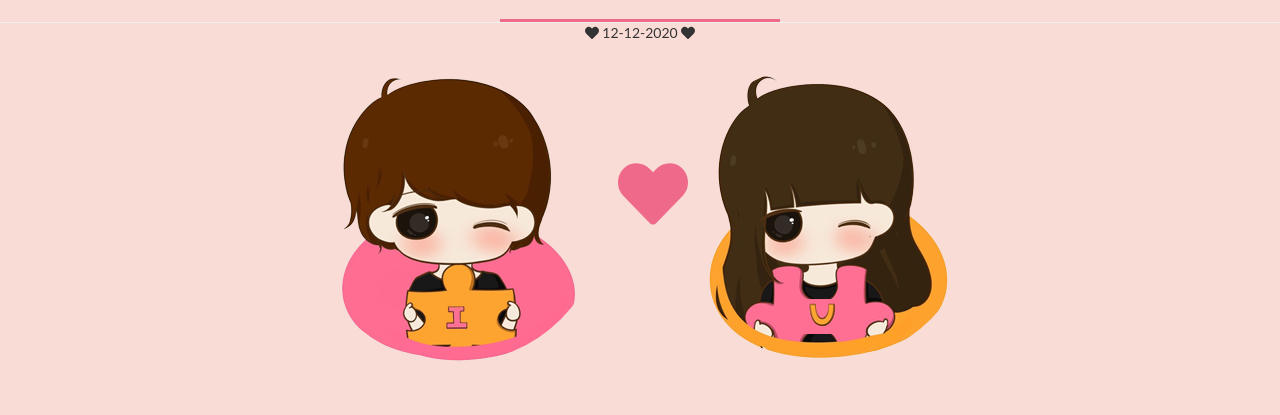
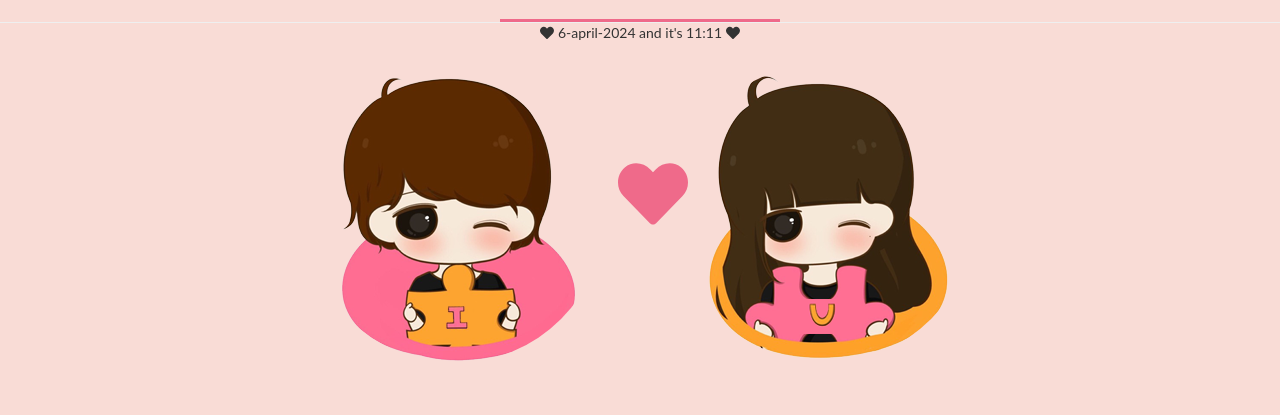
Before and after one commit to Gv0986/Journey, a plain HTML site: page index.html in a window 1280 px wide. Shown: the part 270-685 px from the top of the page. Drawn offline with nearby package versions, Linux system fonts and the light colour scheme; files whose address does not match are found by name; a web font is replaced by a local one.

Commit message:
Update index.html

```diff
--- a/index.html
+++ b/index.html
@@ -44,7 +44,7 @@
             </div>
             <span style="cursor: pointer;" id="playAudio" title="Click me to play a love song" class="wow fadeInUp animated col-xs-12 text-center" data-wow-delay="0.7s" style="color: rgb(239, 106, 138);
                 visibility: visible; animation-delay: 0.7s; animation-name: fadeInUp;margin: 15px auto;font-size: 16px">
-            <i class="fas fa-heart"></i> 12-12-2020 <i class="fas fa-heart"></i></span>
+            <i class="fas fa-heart"></i> 6-april-2024 and it's 11:11 <i class="fas fa-heart"></i></span>
             <div class="col-xs-12">
                 <div class="col-xs-6 text-right" data-anijs="if: click, do: rollOut animated, to: .boy, after: $removeAnim">
                     <ul class="ch-grid man wow flipInX animated" data-wow-delay="0.5s" style="visibility: visible; animation-delay: 0.5s; animation-name: flipInX;">
```
